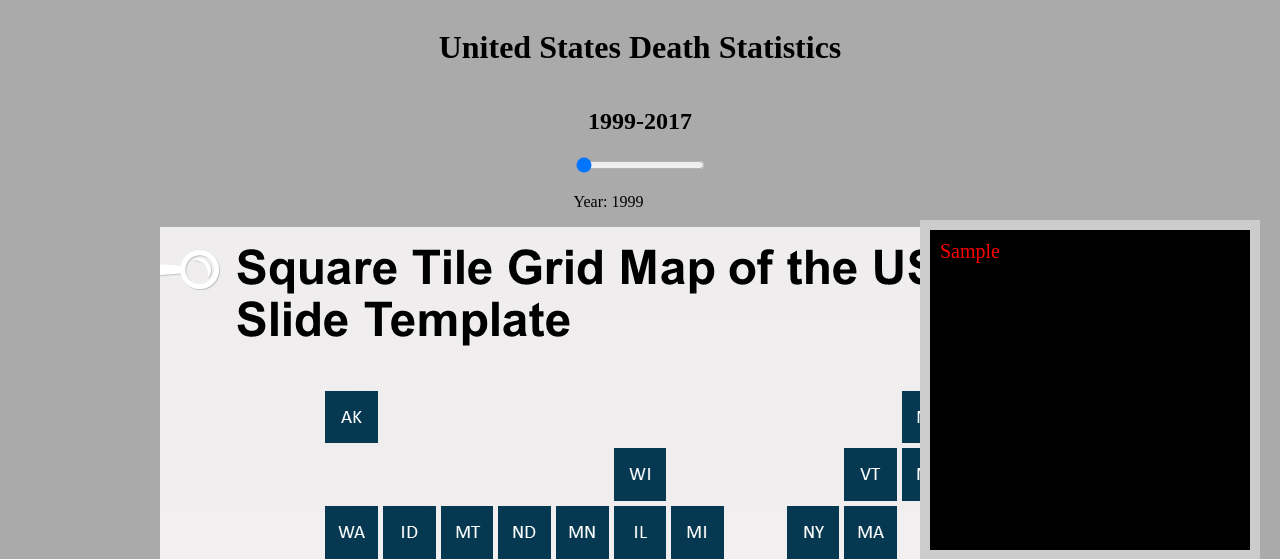
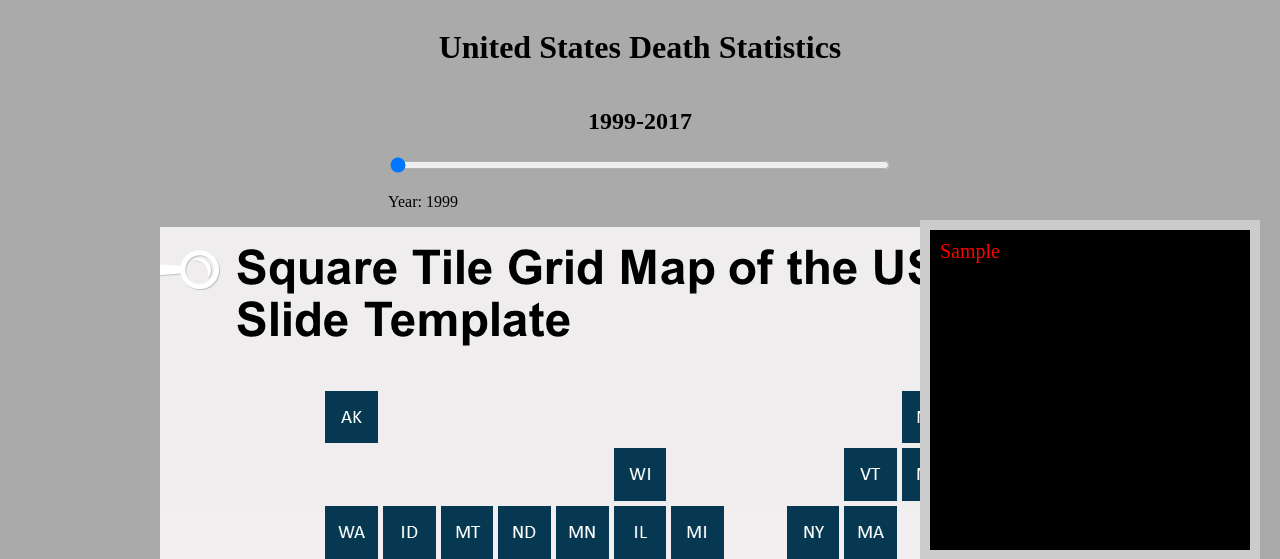
Before and after one commit to esandstrom1/Databases-Final-Project, a Flask app: template ethans_folder/templates/index.html in a window 1280 px wide. Shown: the top 559 px of the page. Run offline with Flask 3, Linux system fonts and the light colour scheme; the template is opened without the code that fills it: most values are stand-ins (such as "Sample title", 1, 10 or a date in 2020).

Commit message:
Bigger slider

```diff
--- a/ethans_folder/templates/index.html
+++ b/ethans_folder/templates/index.html
@@ -45,20 +45,23 @@
         }
     </script>
     <style>
-        body {
+        body
+        {
             display: flex;
             flex-direction: column;
             align-items: center;
             background-color: #aaa;
         }
 
-        #image-container {
+        #image-container
+        {
             position: relative;
             margin: 20px;
             margin-top: 0px;
         }
 
-        #console {
+        #console
+        {
             width: 300px;
             height: 300px;
             padding: 10px;
@@ -72,9 +75,14 @@
             color: #f00;
             background-color: #000;
         }
-        #slider-container {
-
+        #slider-container
+        {
             margin: 20px;
+        }
+        #year-slider
+        {
+            width: 500px; /* Adjust the width as needed */
+            font-size: 16px; /* Adjust the font size as needed */
         }
     </style>
 </head>
```
